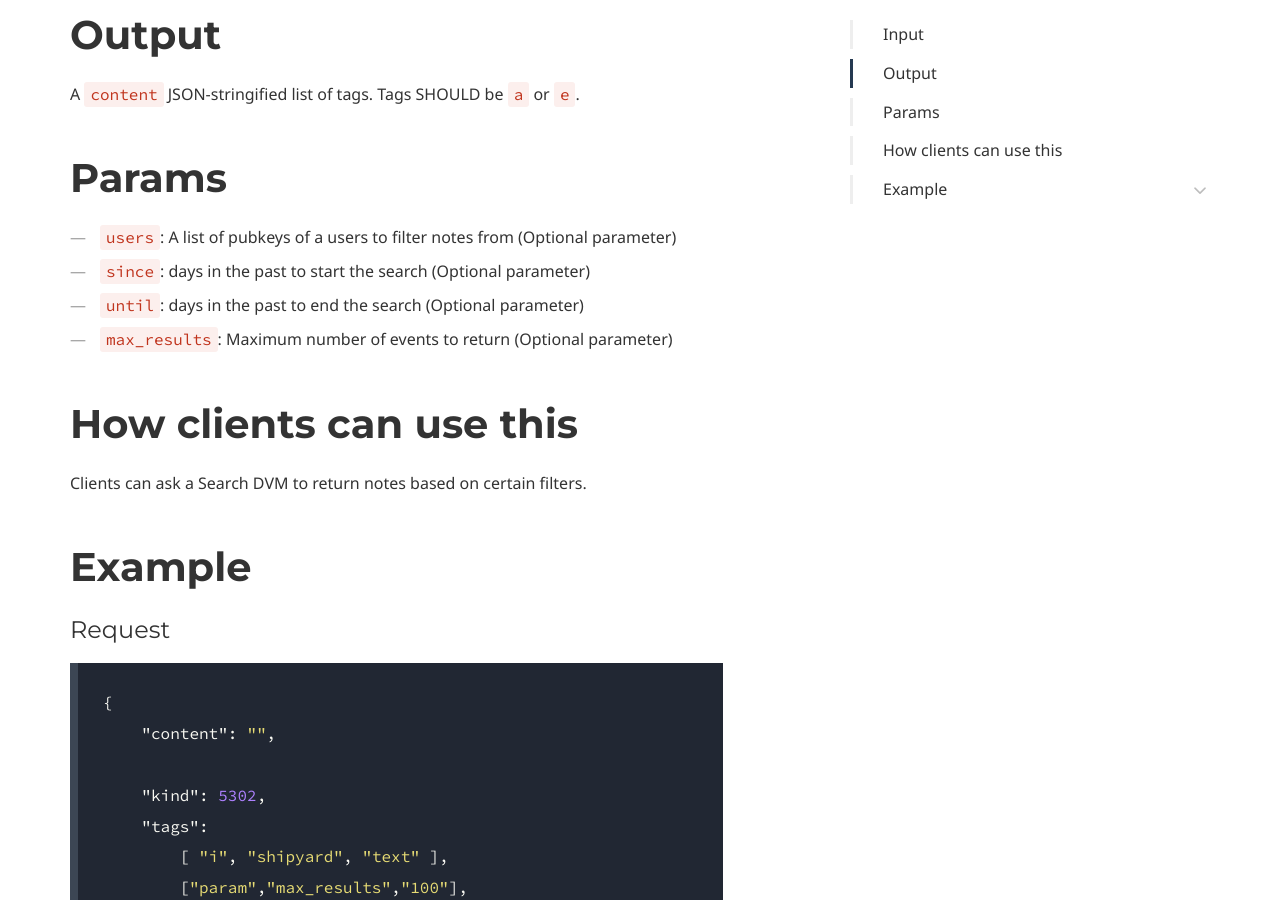
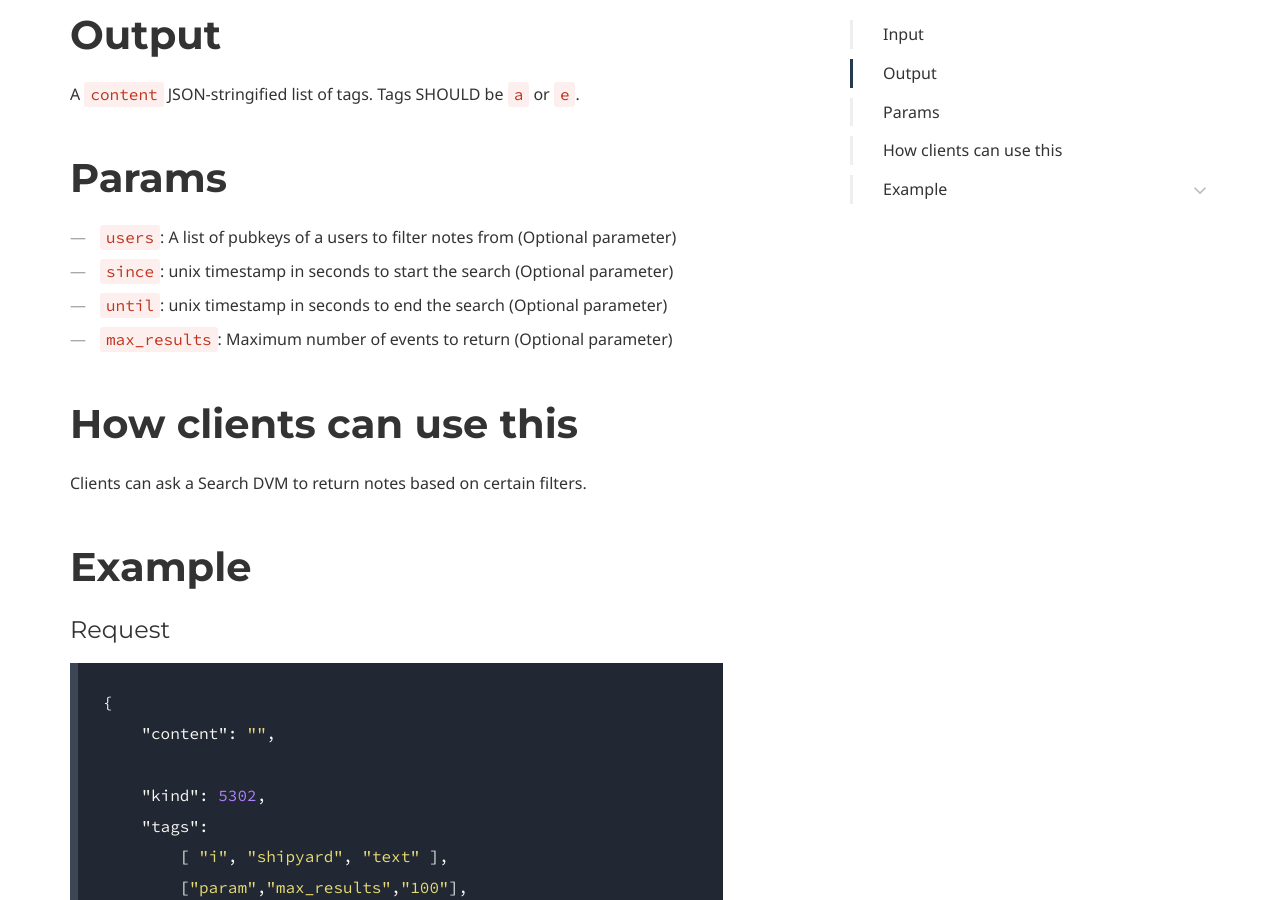
Before and after one commit to nostr-protocol/data-vending-machines, a Jekyll site: the page built from kinds/5302.md, in a window 1280 px wide and 900 px high, scrolled down 758 px. Built offline with Jekyll 4.4.1, drawn with Linux system fonts in a browser that asks for light colours; some web fonts are replaced.

Commit message:
Update 5302.md

```diff
--- a/kinds/5302.md
+++ b/kinds/5302.md
@@ -14,8 +14,8 @@ A `content` JSON-stringified list of tags. Tags SHOULD be `a` or `e`.
 # Params
 
 * `users`: A list of pubkeys of a users to filter notes from (Optional parameter)
-* `since`: days in the past to start the search (Optional parameter)
-* `until`: days in the past to end the search (Optional parameter)
+* `since`: unix timestamp in seconds to start the search (Optional parameter)
+* `until`: unix timestamp in seconds to end the search (Optional parameter)
 * `max_results`: Maximum number of events to return (Optional parameter)
 
 # How clients can use this
```
